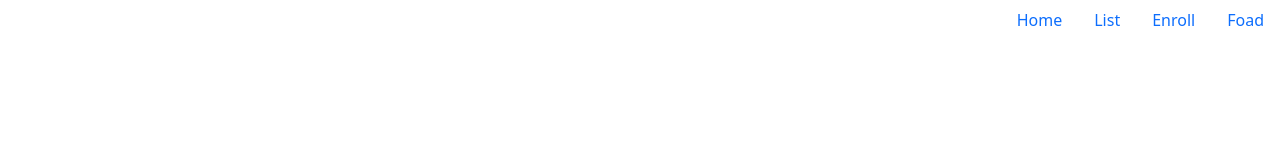
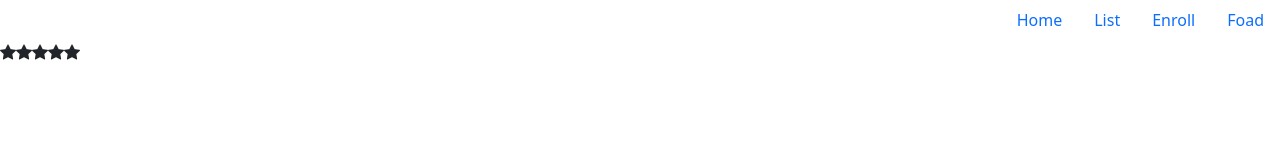
Before and after one commit to separse/angular-edureka, an Angular app: page /star in a window 1280 px wide. Before the commit this address led to /. Shown: the top 160 px of the page. Built offline with nearby package versions, Linux system fonts and the light colour scheme.

Commit message:
foad-shariat-10

```diff
--- a/angular.json
+++ b/angular.json
@@ -24,7 +24,10 @@
             "tsConfig": "tsconfig.app.json",
             "aot": true,
             "assets": ["src/favicon.ico", "src/assets"],
-            "styles": ["node_modules/bootstrap/dist/css/bootstrap.min.css", "src/styles.css"],
+            "styles": [
+              "node_modules/bootstrap/dist/css/bootstrap.min.css",
+              "src/styles.css"
+            ],
             "scripts": []
           },
           "configurations": {
--- a/package.json
+++ b/package.json
@@ -22,6 +22,7 @@
     "@angular/router": "~11.0.5",
     "@ng-bootstrap/ng-bootstrap": "^8.0.0",
     "bootstrap": "^5.0.0-beta1",
+    "bootstrap-icons": "^1.2.2",
     "jquery": "^3.5.1",
     "rxjs": "~6.6.0",
     "tslib": "^2.0.0",
--- a/src/app/app-routing.module.ts
+++ b/src/app/app-routing.module.ts
@@ -4,13 +4,15 @@ import { CreateComponent } from './create/create.component';
 import { FoadShariat6Component } from './foad-shariat-6/foad-shariat-6.component';
 import { HomeComponent } from './home/home.component';
 import { ListComponent } from './list/list.component';
+import { StarComponent } from './star/star.component';
 
 const routes: Routes = [
   { path: '', pathMatch: 'full', redirectTo: '/home' },
   { path: 'home', component: HomeComponent },
   { path: 'list', component: ListComponent },
   { path: 'create', component: CreateComponent },
-  { path: 'foadShariat6', component: FoadShariat6Component }
+  { path: 'foadShariat6', component: FoadShariat6Component },
+  { path: 'star', component: StarComponent }
 ];
 
 @NgModule({
--- a/src/app/app.module.ts
+++ b/src/app/app.module.ts
@@ -11,6 +11,7 @@ import { FormsModule } from '@angular/forms';
 import { ListDetailComponent } from './list-detail/list-detail.component';
 import { FoadShariat6Component } from './foad-shariat-6/foad-shariat-6.component';
 import { NgbModule } from '@ng-bootstrap/ng-bootstrap';
+import { StarComponent } from './star/star.component';
 
 @NgModule({
   declarations: [
@@ -20,7 +21,8 @@ import { NgbModule } from '@ng-bootstrap/ng-bootstrap';
     CreateComponent,
     HeaderComponent,
     ListDetailComponent,
-    FoadShariat6Component
+    FoadShariat6Component,
+    StarComponent
   ],
   imports: [
     BrowserModule,
--- a/src/app/home/home.component.html
+++ b/src/app/home/home.component.html
@@ -1,6 +1,8 @@
+<app-star *ngFor="let item of starsWidth" [starsWidth]=item></app-star>
 <div style="max-width:854px">
     <div style="position:relative;height:0;padding-bottom:56.25%"><iframe
             src="https://embed.ted.com/talks/colin_stokes_how_movies_teach_manhood" width="854" height="480"
             style="position:absolute;left:0;top:0;width:100%;height:100%" frameborder="0" scrolling="no"
-            allowfullscreen></iframe></div>
+            allowfullscreen></iframe>
+    </div>
 </div>
--- a/src/app/home/home.component.ts
+++ b/src/app/home/home.component.ts
@@ -6,7 +6,7 @@ import { Component, OnInit } from '@angular/core';
   styleUrls: ['./home.component.css']
 })
 export class HomeComponent implements OnInit {
-
+  starsWidth = [25, 46, 65, 80, 10];
   constructor() { }
 
   ngOnInit(): void {
--- /dev/null
+++ b/src/app/star/star.component.css
@@ -0,0 +1,6 @@
+.stars {
+    overflow: hidden;
+}
+.star {
+    width: 80px;
+}
--- /dev/null
+++ b/src/app/star/star.component.html
@@ -0,0 +1,8 @@
+<div class="stars" [style.width.px]="starsWidth">
+    <div class="star">
+        <i class="bi bi-star-fill"></i>
+        <i class="bi bi-star-fill"></i>
+        <i class="bi bi-star-fill"></i>
+        <i class="bi bi-star-fill"></i>
+        <i class="bi bi-star-fill"></i>
+    </div>
--- a/src/styles.css
+++ b/src/styles.css
@@ -1 +1 @@
-/* You can add global styles to this file, and also import other style files */
+@import "~bootstrap-icons/font/bootstrap-icons.css";
```
Also changed, not shown: src/app/star/star.component.ts (added, +10 -0 lines), src/app/header/header.component.html (indentation only), 1 other file (tests, documents, lock files or other folders).
